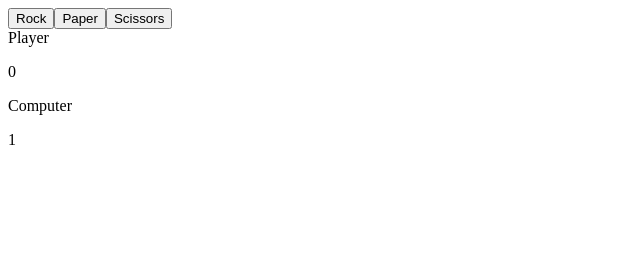
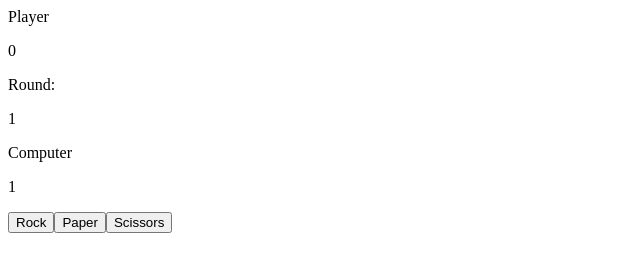
Before and after one commit to HojarascaCrepitante/Rock-Paper-Scissors, a plain HTML site: page index.html in a window 1280 px wide. Both pictures are taken after a click on the button "Rock". Shown: the whole page, without its empty margins (0-640 px from the left). Drawn offline with Linux system fonts and the light colour scheme.

Commit message:
Made a global round counter to keep track of how many rounds have been played, I will add the feature for declaring a winner when it reaches 5, the one that has more points will be the winner

```diff
--- a/index.html
+++ b/index.html
@@ -8,8 +8,9 @@
     <title>Rock Paper Scissors</title>
 </head>
 <body>
+    <div id="resultsPlayer"></div>
+    <div id="round"></div>
+    <div id="resultsComputer"></div>
     <div id="container"></div>
-    <div id="resultsPlayer"></div>
-    <div id="resultsComputer"></div>
 </body>
 </html>
--- a/script.js
+++ b/script.js
@@ -1,3 +1,8 @@
+let round = document.querySelector('#round')
+  round.textContent = 'Round:'
+  let representationOfRound = document.createElement('p')
+  representationOfRound.textContent = '0'
+  round.appendChild(representationOfRound)
 const resultsPlayer = document.querySelector('#resultsPlayer')
   resultsPlayer.textContent = 'Player'
   let playerPoints = document.createElement('p')
@@ -35,6 +40,13 @@ const container = document.querySelector('#container');
   let playerChoice = '';
 
   function play(e){
+    function computerPlay(arr) {
+      let playComp = arr[Math.floor(Math.random() * arr.length)];
+      let playCompMessage = `Computer picked ${playComp}`;
+      console.log(playCompMessage);
+      return(playComp);
+      }
+      let comPlay = computerPlay(["Rock" , "Paper" , "Scissors"])
 
     if (e.target.id == 'Rock'){
       console.log(e.target.textContent);
@@ -83,18 +95,6 @@ const container = document.querySelector('#container');
           alert('Tie')
         }
     }
-
       console.log(playerChoice)
-      return(playerChoice)
+      representationOfRound.textContent++
   }
-
-
-function computerPlay(arr) {
-  let playComp = arr[Math.floor(Math.random() * arr.length)];
-  let playCompMessage = `Computer picked ${playComp}`;
-
-  console.log(playCompMessage);
-  return(playComp);
-}
-
-let comPlay = computerPlay(["Rock" , "Paper" , "Scissors"])
```
